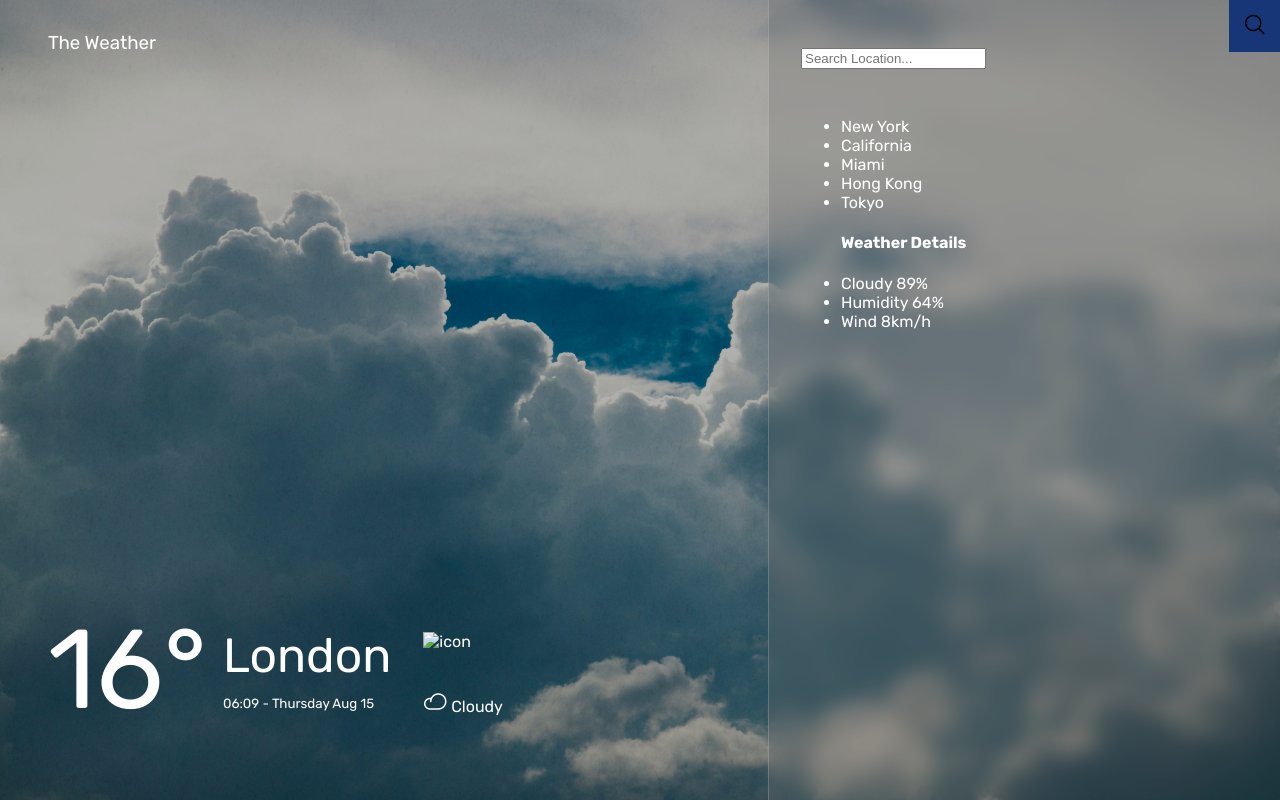
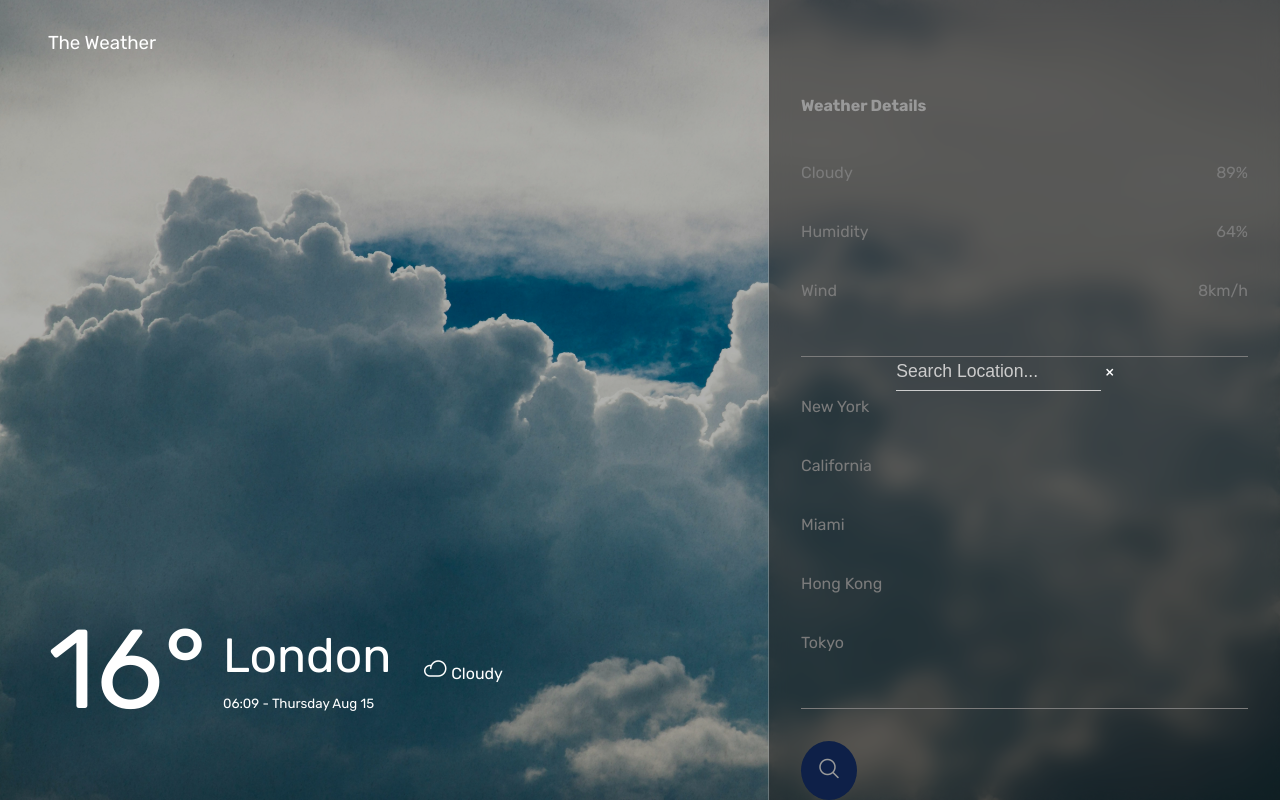
Before and after one commit to rosalynw/Weather-app, a plain HTML site: page index.html in a window 1280 px wide. Drawn offline with nearby package versions, Linux system fonts and the light colour scheme.

Commit message:
feat: Add modal search bar

```diff
--- a/index.html
+++ b/index.html
@@ -1,9 +1,9 @@
 <!DOCTYPE html>
 <html lang="en">
   <head>
-    <meta charset="UTF-8">
-    <meta name="viewport" content="width=device-width, initial-scale=1.0">
-    <link type="text/css" rel="stylesheet" href="style.css">
+    <meta charset="UTF-8" />
+    <meta name="viewport" content="width=device-width, initial-scale=1.0" />
+    <link type="text/css" rel="stylesheet" href="style.css" />
     <!-- Phosphor Icons web -->
     <link
       rel="stylesheet"
@@ -23,45 +23,16 @@
             <small>
               <span class="time">06:09</span>
               -
-            <span class="date">
-                Thursday Aug 15
-            </span>
+              <span class="date"> Thursday Aug 15 </span>
             </small>
           </div>
           <div class="weather">
-        <img
-            src=""
-            class="icon"
-            alt="icon"
-            width="50"
-            height="50"
-        />
             <i class="ph ph-cloud"></i>
             <span class="conditon">Cloudy</span>
           </div>
         </div>
       </div>
       <div class="panel">
-        <form id="locationInput">
-            <input
-            type="text"
-            class="search"
-            placeholder="Search Location..."
-            />
-            <button type="submit" class="submit">
-                <i class="ph ph-magnifying-glass"></i>
-            </button>
-        </form>
-
-
-        <ul class="cities">
-            <li class="city">New York</li>
-            <li class="city">California</li>
-            <li class="city">Miami</li>
-            <li class="city">Hong Kong</li>
-            <li class="city">Tokyo</li>
-        </ul>
-
         <ul class="details">
           <h4>Weather Details</h4>
           <li>
@@ -77,6 +48,32 @@
             <span class="wind">8km/h</span>
           </li>
         </ul>
+
+        <ul class="cities">
+          <li class="city">New York</li>
+          <li class="city">California</li>
+          <li class="city">Miami</li>
+          <li class="city">Hong Kong</li>
+          <li class="city">Tokyo</li>
+        </ul>
+        <!-- Button to open the modal -->
+        <button type="button" class="submit">
+          <i class="ph ph-magnifying-glass"></i>
+        </button>
+
+        <!-- Modal Structure -->
+        <div class="modal" id="searchModal">
+          <form id="locationInput">
+            <input
+              type="text"
+              class="search"
+              placeholder="Search Location..."
+            />
+            <span class="close">&times;</span>
+          </form>
         </div>
+      </div>
+    </div>
+    <script src="script.js"></script>
   </body>
 </html>
--- a/script.js
+++ b/script.js
@@ -0,0 +1,25 @@
+// Get the modal element
+const modal = document.getElementById("searchModal");
+
+// Get the button that opens the modal
+const btn = document.querySelector(".submit");
+
+// Get the <span> element that closes the modal
+const span = document.querySelector(".close");
+
+// When the user clicks the button, open the modal
+btn.onclick = function() {
+    modal.style.display = "flex"; // Use flex to center the modal
+}
+
+// When the user clicks on <span> (x), close the modal
+span.onclick = function() {
+    modal.style.display = "none";
+}
+
+// Optional: Close the modal when clicking outside of it
+window.onclick = function(event) {
+    if (event.target == modal) {
+        modal.style.display = "none";
+    }
+}
--- a/style.css
+++ b/style.css
@@ -106,17 +106,108 @@ h1, h3 {
 
 .panel form {
     margin-bottom: 3em;
+
 }
 
 .submit {
-    position: absolute;
     top: 0;
     right: 0;
-    padding: 1em;
+    padding: 1rem;
     margin: 0;
     border: none;
     outline: none;
     background: #173677;
+    color: #fff;
+    cursor: pointer;
+    font-size: 1.2em;
+    transition: 0.4s;
+    border-radius: 50%;
+}
 
+.modal {
+    display: none;
+    position: fixed;
+    z-index: 1;
+    left: 0;
+    top: 0;
+    width: 100%;
+    height: 100%;
+    overflow: auto;
+    background-color: rgba(0, 0, 0, 0.4);
+    display: flex;
+    justify-content: center;
+    align-items: center;
+}
 
+.submit:hover {
+    background: #fff !important;
+    color: #000;
 }
+
+.search {
+    background: none;
+    border: none;
+    border-bottom: 1px #ccc solid;
+    padding: 0 1em 0.5em 0;
+    width: 80%;
+    color: #fff;
+    font-size: 1.1em;
+}
+
+.search:focus {
+    outline: none;
+}
+
+.search::placeholder {
+    color: #ccc;
+}
+
+.panel ul {
+    padding: 0 0 1em 0;
+    margin: 2em 0;
+    border-bottom: 1px #ccc solid;
+}
+
+.panel ul li {
+    color: #ccc;
+    margin: 2.5em 0;
+}
+
+.panel ul h4 {
+    margin: 3em 0;
+}
+
+.city {
+    display: block;
+    cursor: pointer;
+}
+
+.city:hover {
+    color: #fff;
+}
+
+.details li {
+    display: flex;
+    justify-content: space-between;
+    align-items: center;
+}
+
+@media screen and (max-width: 800px) {
+    .panel, .container {
+        position: relative;
+        width: 100%;
+        top: initial;
+    }
+}
+
+@media screen and (max-width: 500px) {
+    html {
+        font-size: 12px;
+    }
+}
+
+@media screen and (max-height: 300px) {
+    .weather-app {
+        min-height: 40em;
+    }
+}
```
Lines whose indentation alone changed are shown as unchanged.
